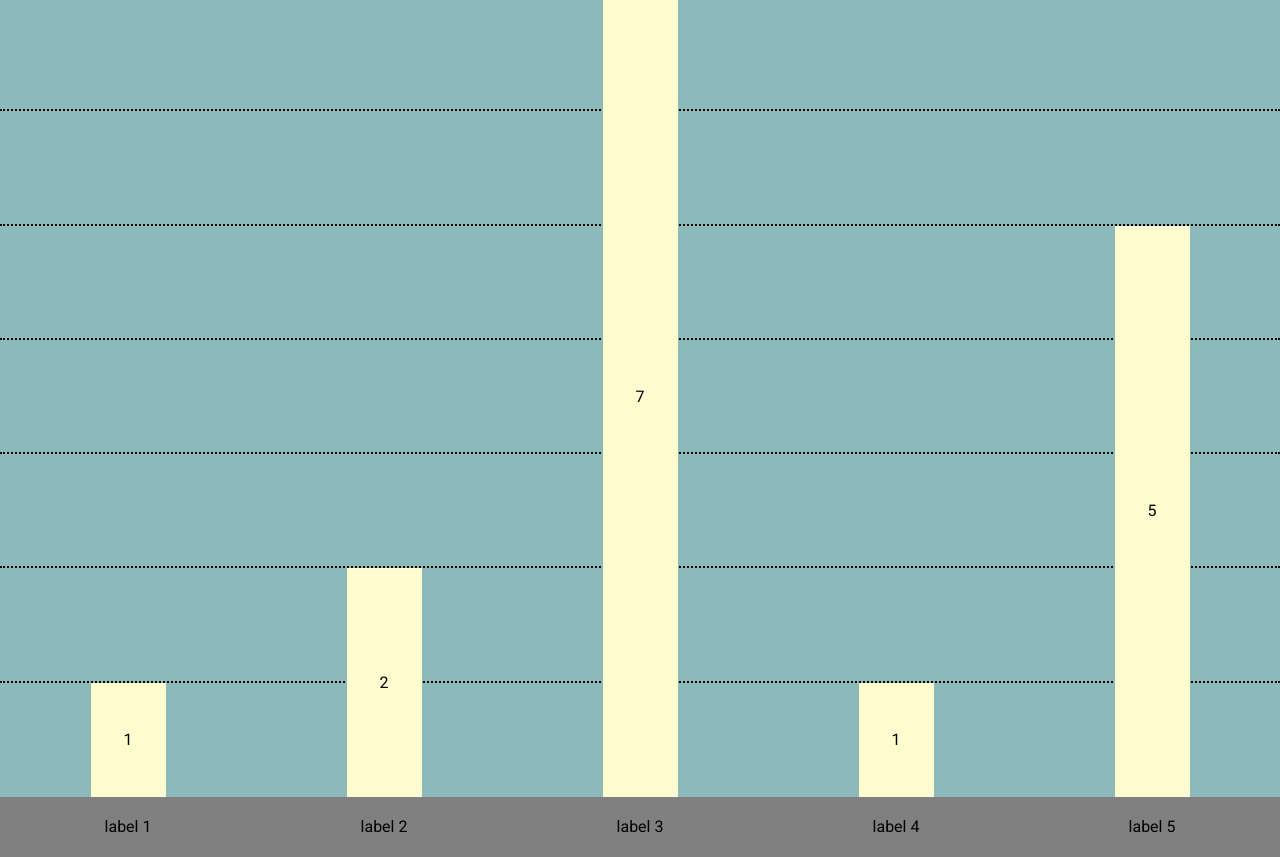
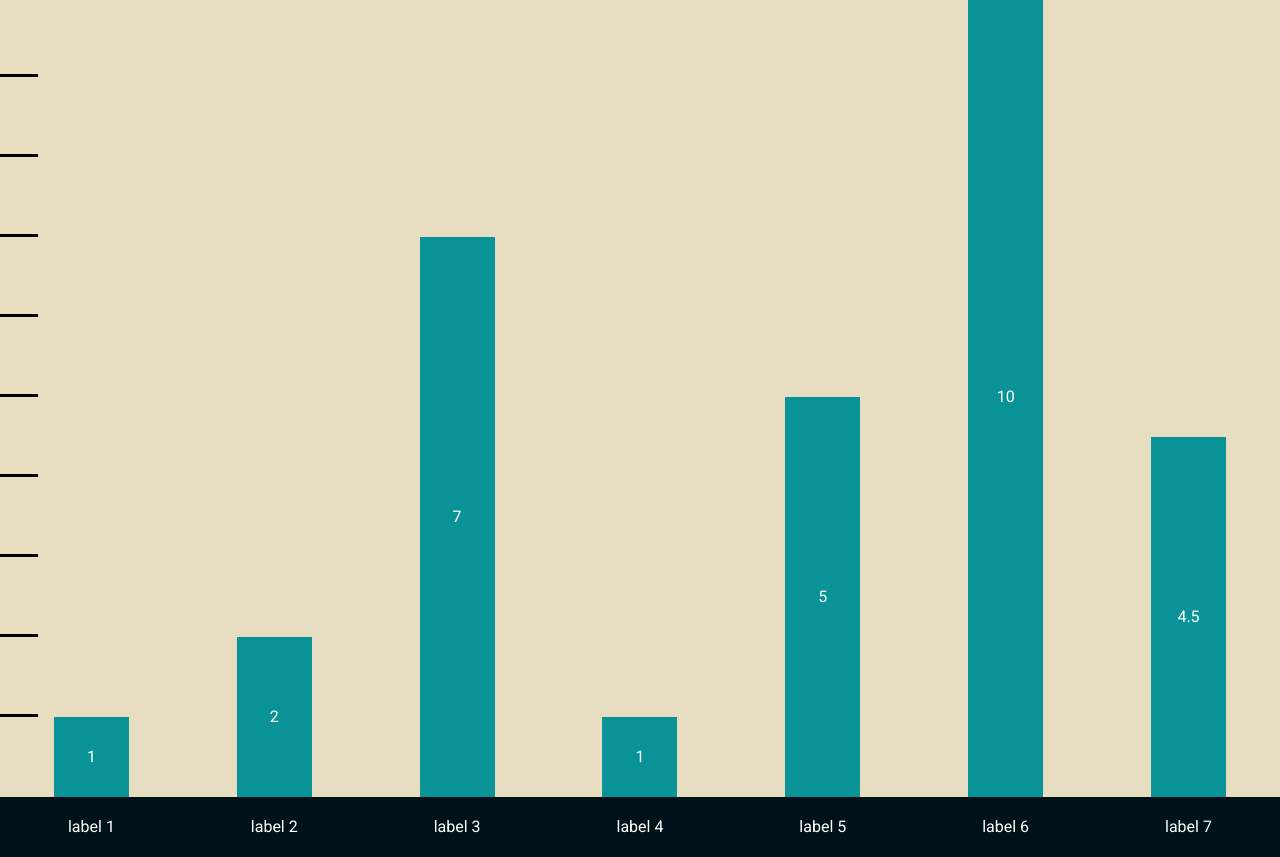
Before and after one commit to ethanloewen/bar-chart, a website: page index.html in a window 1280 px wide. Shown: the part 103-960 px from the top of the page. Drawn offline with nearby package versions, Linux system fonts and the light colour scheme.

Commit message:
Updated color scheme and swapped the solid/dotted borders

```diff
--- a/script.js
+++ b/script.js
@@ -4,15 +4,17 @@ let data = [
   [2, 'label 2'],
   [7, 'label 3'],
   [1, 'label 4'],
-  [5, 'label 5']
+  [5, 'label 5'],
+  [10, 'label 6'],
+  [4.5, 'label 7'],
 ];
 
 //Options to set how the data will be displayed
 let options = {
   width: '100%',              //Can be '%' or 'px'
   height: 800,                //Always in 'px'
-  barColor: '#FFFDD0',
-  labelColor: 'black',
+  barColor: '#0a9396',
+  labelColor: 'white',
   spacing: '',
   axesStep: 1,                 //Sets how often ticks are made on the Y-axis
   valuesPosition: 'centre',    //'top', 'centre', or 'bottom'
@@ -143,14 +145,16 @@ $(document).ready(function(){
     //The workAxis variable is saved to use for handling mouse exit
     workAxis = '#axis' + closestIndex;
     //Sets the border top to solid
-    $(workAxis).css('border-top', '3px solid black');
+    $(workAxis).css('border-top', '3px dotted black');
+    $(workAxis).css('width', '100%');
   });
 
   //Runs when mouse exits the .bars class
   $(".bars").mouseleave(function() {
     if(workAxis !== null) {
       //Sets the border top to back to dotted
-      $(workAxis).css('border-top', '2px dotted black');
+      $(workAxis).css('border-top', '3px solid black');
+      $(workAxis).css('width', '3%');
     }
   });
 
--- a/styles.css
+++ b/styles.css
@@ -51,7 +51,7 @@ table {
 /* #endregion */
 
 #background {
-  background-color: rgb(140, 185, 185);
+  background-color: #e7dec2;
 }
 
 #background, #label {
@@ -80,7 +80,7 @@ table {
   width: 100%;
   height: 60px;
   line-height: 60px;
-  background-color: grey;
+  background-color: #001219;
   font-family: "Roboto", sans-serif;
 }
 
@@ -93,8 +93,8 @@ table {
 }
 
 .axis {
-  border-top: 2px dotted black;
-  width: 100%;
+  border-top: 3px solid black;
+  width: 3%;
   position: absolute;
   bottom: 0px;
 }
@@ -103,9 +103,11 @@ header {
   height: 100px;
   line-height: 100px;
   text-align: center;
+  background-color: #f8f9fa;
 }
 
 header h1 {
   font-family: "Roboto", sans-serif;
   font-size: 30px;
+  color: #001219;
 }
```
